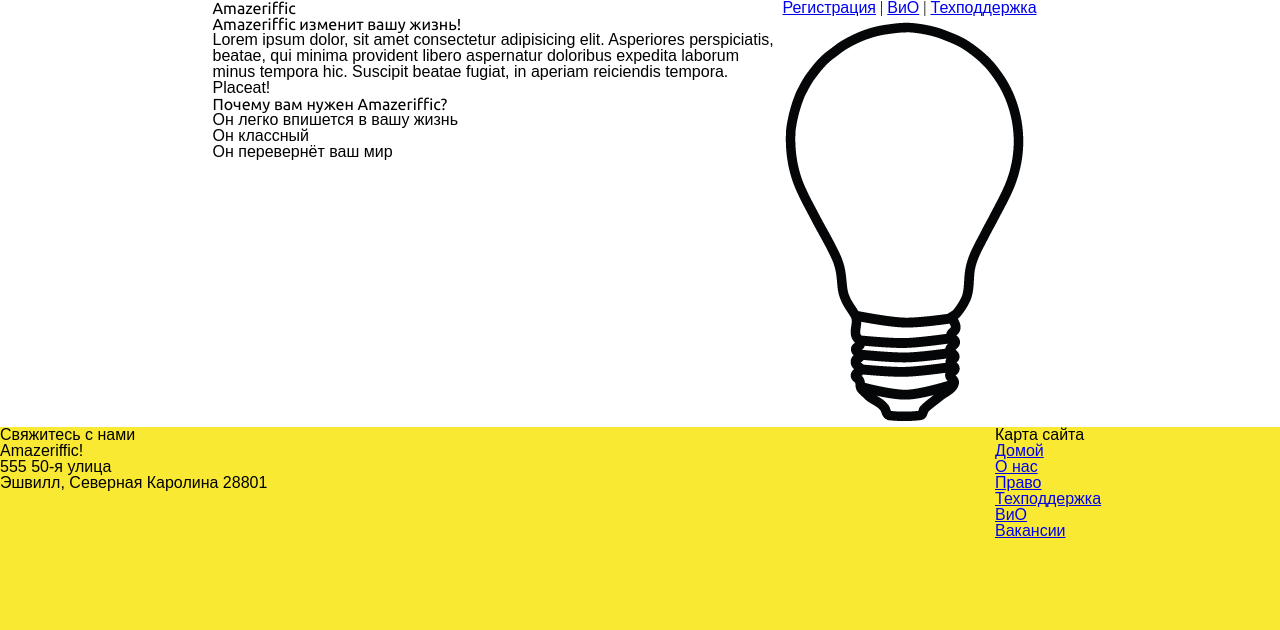
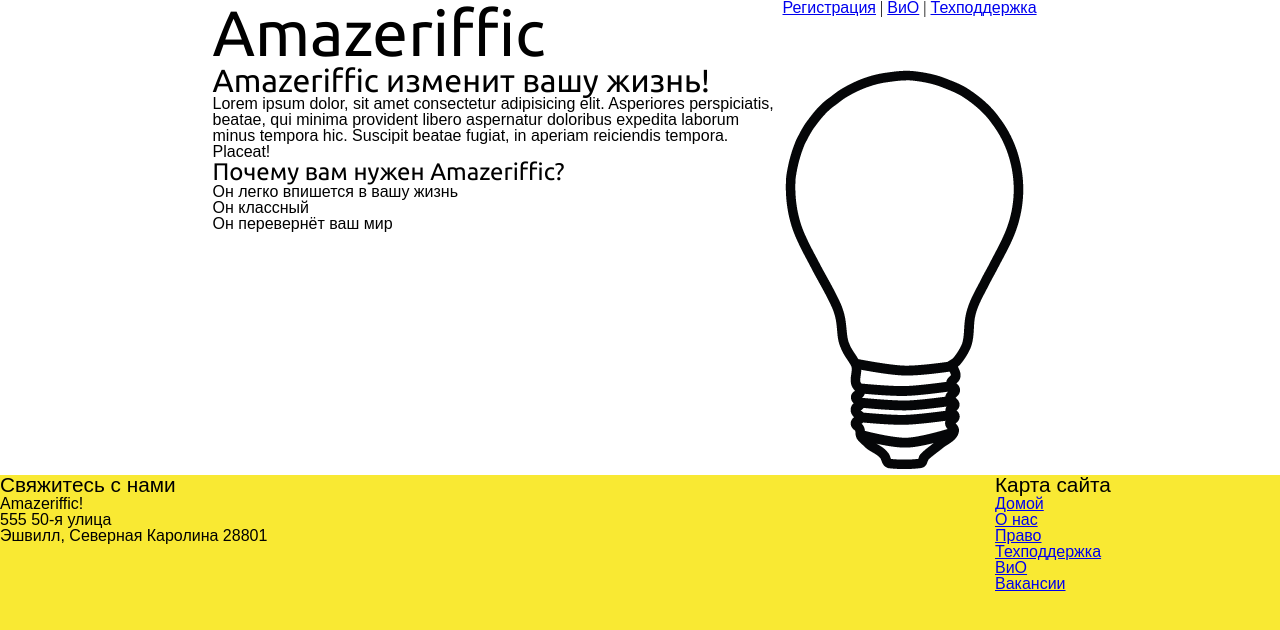
Before and after one commit to Vsehilyaschy/Amazeriffic, a plain HTML site: page index.html in a window 1280 px wide. Drawn offline with Linux system fonts and the light colour scheme; a web font is replaced by a local one.

Commit message:
Change font size in main.css

```diff
--- a/main.css
+++ b/main.css
@@ -16,6 +16,22 @@ header .container, main .container, footer .containder {
 
 h1, h2, h3, h4 {
     font-family: 'Ubuntu', sans-serif;
+}
+
+h1 {
+    font-size: 4em;
+}
+
+h2 {
+    font-size: 2em;
+}
+
+h3 {
+    font-size: 1.5em;
+}
+
+h5 {
+    font-size: 1.3em;
 }
 
 a, h5, p, li {
```
